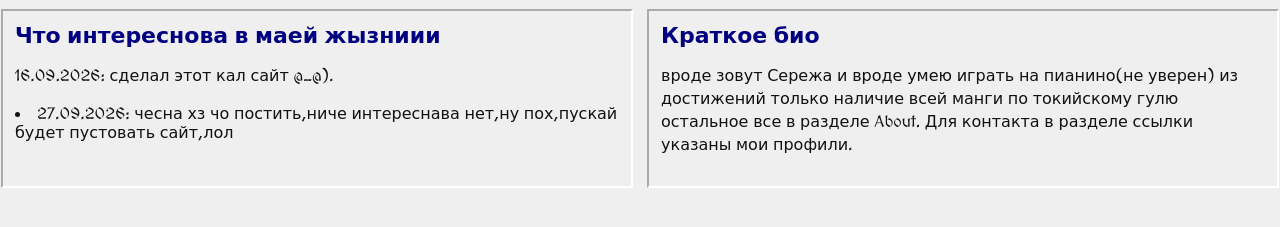
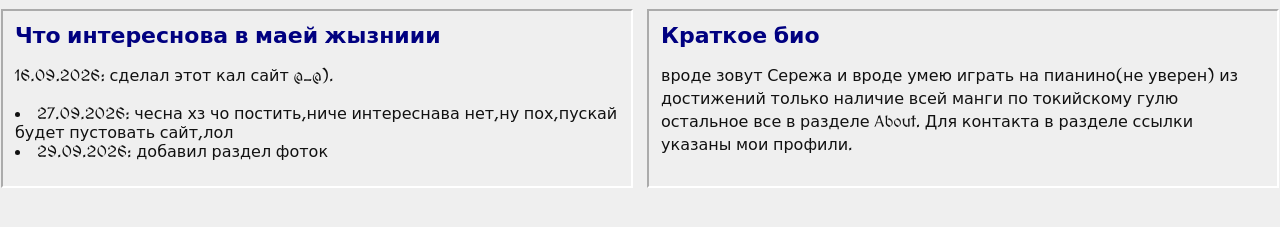
Before and after one commit to turbodog335/turbodognet, a plain HTML site: page home.html in a window 1280 px wide. Shown: the part 257-484 px from the top of the page. Drawn offline with Linux system fonts and the light colour scheme.

Commit message:
Update home.html

```diff
--- a/home.html
+++ b/home.html
@@ -57,7 +57,7 @@ a:hover{color:#ff00ff}
 <section class="grid">
   <div class="panel">
     <h2>Что интереснова в маей жызниии</h2>
-    <p>16.09.2026: сделал этот кал сайт @_@).</p><li>27.09.2026: чесна хз чо постить,ниче интереснава нет,ну пох,пускай будет пустовать сайт,лол</li>
+    <p>16.09.2026: сделал этот кал сайт @_@).</p><li>27.09.2026: чесна хз чо постить,ниче интереснава нет,ну пох,пускай будет пустовать сайт,лол</li><li>29.09.2026: добавил раздел фоток</li>
   </div>
   <div class="panel">
     <h2>Краткое био</h2>
```
